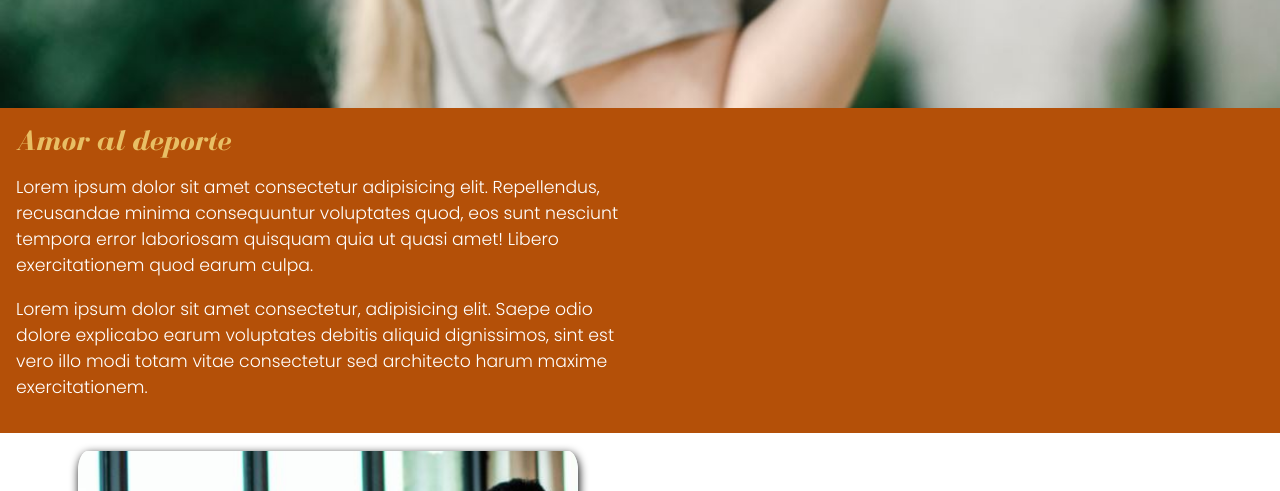
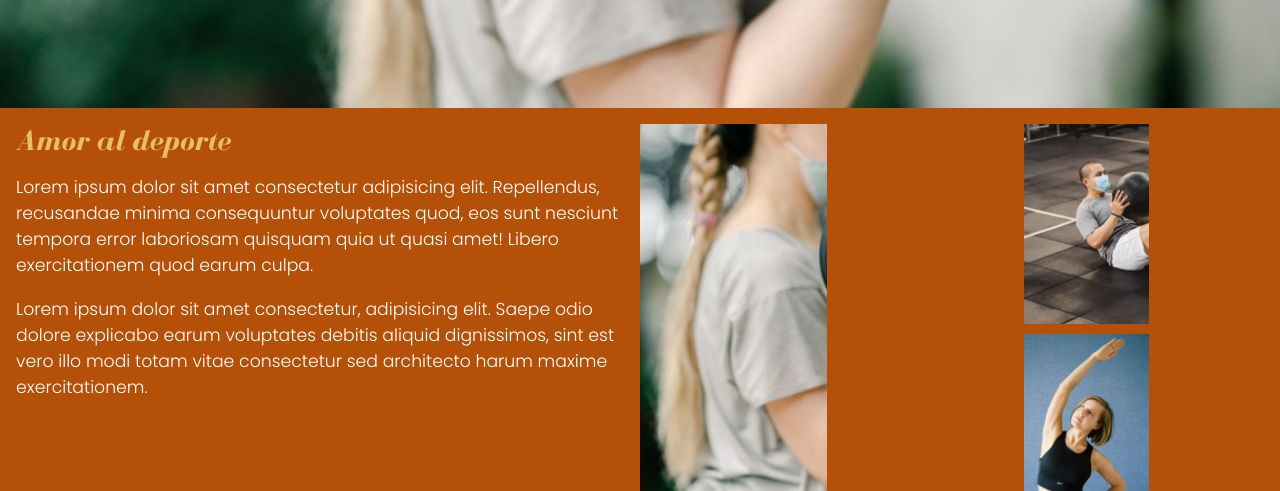
Before and after one commit to TRSalazar/Gimnasio, a plain HTML site: page index.html in a window 1280 px wide. Shown: the part 432-923 px from the top of the page. Drawn offline with Linux system fonts and the light colour scheme; a web font is replaced by a local one.

Commit message:
Etapa 16. listo

```diff
--- a/css/style.css
+++ b/css/style.css
@@ -25,6 +25,9 @@ nav a {
   text-decoration: none;
   margin: 2px;
   color: black;
+}
+nav a:hover {
+  text-decoration: underline;
 }
 nav img {
   width: 2%;
@@ -69,6 +72,34 @@ nav img {
 main {
   width: 100%;
 }
+.nosotros .grilla {
+  display: grid;
+  grid-gap: 10px;
+  grid-template-columns: 60% 40%;
+  grid-template-rows: 200px 200px;
+}
+
+.grilla div {
+  width: auto;
+  background-size: cover;
+  /* background-color: red; */
+}
+
+.grilla div:first-child {
+  background-position: -140px 0px;
+  grid-row-start: 1;
+  grid-row-end: 3;
+  background-image: url(../img/gym-01.JPG);
+}
+
+.grilla div:nth-child(2) {
+  background-image: url(../img/gym-02.JPG);
+}
+
+.grilla div:nth-child(3) {
+  background-image: url(../img/gym-03.JPG);
+}
+
 .division {
   width: 100%;
   padding: 1rem;
@@ -84,6 +115,9 @@ main {
   display: block;
   border-radius: 10px / 20px;
   box-shadow: 1px 3px 10px black;
+}
+.division img:hover {
+  opacity: 0.5;
 }
 .nosotros {
   background-color: #b45008;
@@ -136,3 +170,7 @@ footer ul {
   margin: 0;
   padding: 0;
 }
+footer ul:first-of-type,
+footer p:first-child {
+  font-weight: bold;
+}
--- a/index.html
+++ b/index.html
@@ -35,7 +35,9 @@
         </p>
         </div>
         <div class="grilla">
-
+          <div></div>
+          <div></div>
+          <div></div>
         </div>
       </section>
       <section class="division">
```
Lines whose indentation alone changed are shown as unchanged.
